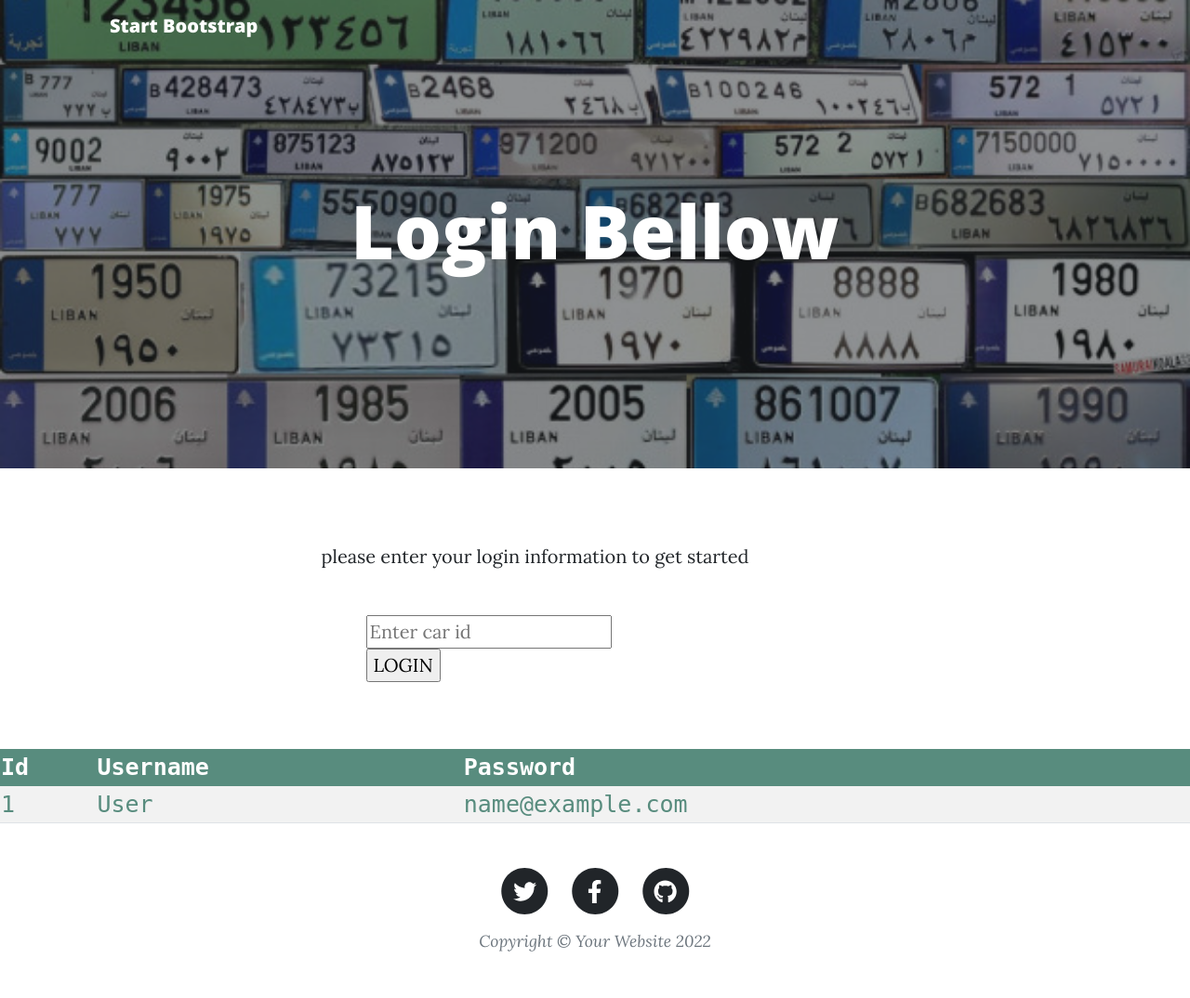
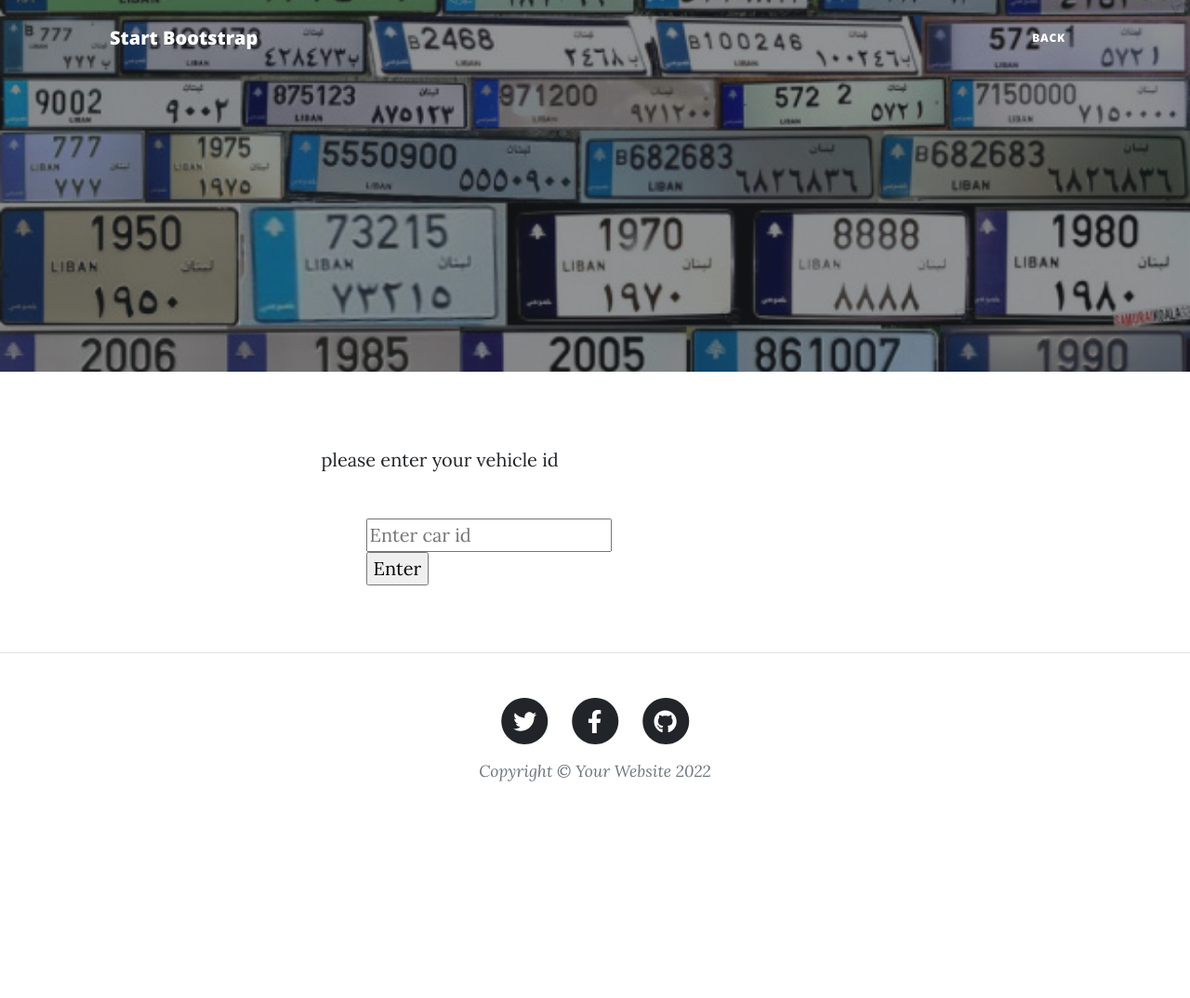
Before and after one commit to tarek5171/dbms_final_project, a PHP site: page /cars_viewdrivers.php in a window 1280 px wide. Shown: the whole page at 93% size. After the commit the page ends 841 px from the top, so only its background shows below. Run offline with PHP 8.4, Linux system fonts and the light colour scheme; tables that the repository leaves empty or names only in its code hold one stand-in row (values such as "Sample post"); some libraries are stand-ins or nearby versions.

Commit message:
Add files via upload

```diff
--- a/cars_viewdrivers.php
+++ b/cars_viewdrivers.php
@@ -61,6 +61,7 @@ if(isset($_POST['car_id'])){
                 </button>
                 <div class="collapse navbar-collapse" id="navbarResponsive">
                     <ul class="navbar-nav ms-auto py-4 py-lg-0">
+                        <li class="nav-item"><a class="nav-link px-lg-3 py-3 py-lg-4" href="cars.php">Back</a></li>
 
                     </ul>
                 </div>
@@ -72,7 +73,8 @@ if(isset($_POST['car_id'])){
                 <div class="row gx-4 gx-lg-5 justify-content-center">
                     <div class="col-md-10 col-lg-8 col-xl-7">
                         <div class="page-heading">
-                            <h1>Login Bellow</h1>
+
+
 
                         </div>
                     </div>
@@ -84,7 +86,7 @@ if(isset($_POST['car_id'])){
             <div class="container px-4 px-lg-5">
                 <div class="row gx-4 gx-lg-5 justify-content-center">
                     <div class="col-md-10 col-lg-8 col-xl-7">
-                        <p>please enter your login information to get started</p>
+                        <p>please enter your vehicle id</p>
                         <div class="my-5">
                             <!-- * * * * * * * * * * * * * * *-->
                             <!-- * * SB Forms Contact Form * *-->
@@ -98,7 +100,8 @@ if(isset($_POST['car_id'])){
             <div class="form-input">
                 <input type="text" name="car_id" placeholder="Enter car id"/>
             </div>
-            <input type="submit" type="submit" value="LOGIN" class="btn-login"/>
+            <input type="submit" type="submit" value="Enter" class="btn-login"/>
+            <div> <?php echo $error; ?></div>
         </form>
     </div>
                         </div>
@@ -107,60 +110,7 @@ if(isset($_POST['car_id'])){
             </div>
         </main>
 
-        <style>
-table {
-border-collapse: collapse;
-width: 100%;
-color: #588c7e;
-font-family: monospace;
-font-size: 25px;
-text-align: left;
-}
-th {
-background-color: #588c7e;
-color: white;
-}
-tr:nth-child(even) {background-color: #f2f2f2}
-</style>
-</head>
-<body>
-<table>
-<tr>
-<th>Id</th>
-<th>Username</th>
-<th>Password</th>
-</tr>
-<?php
-$error = "";
 
-$servername = "localhost";
-$username = "root";
-$password = null;
-$db_database = "final_proj";
-
-// Create connection
-$conn = new mysqli($servername, $username, $password, $db_database);
-
-// Check connection
-if ($conn->connect_error) {
-  die("Connection failed: " . $conn->connect_error);
-}
-
-
-$sql = "SELECT id, fullname, email FROM clients";
-$result = $conn->query($sql);
-
-if ($result->num_rows > 0) {
-// output data of each row
-while($row = $result->fetch_assoc()) {
-echo "<tr><td>" . $row["id"]. "</td><td>" . $row["fullname"] . "</td><td>"
-. $row["email"]. "</td></tr>";
-}
-echo "</table>";
-} else { echo "0 results"; }
-$conn->close();
-?>
-</table>
 
 
         <!-- Footer-->
```
